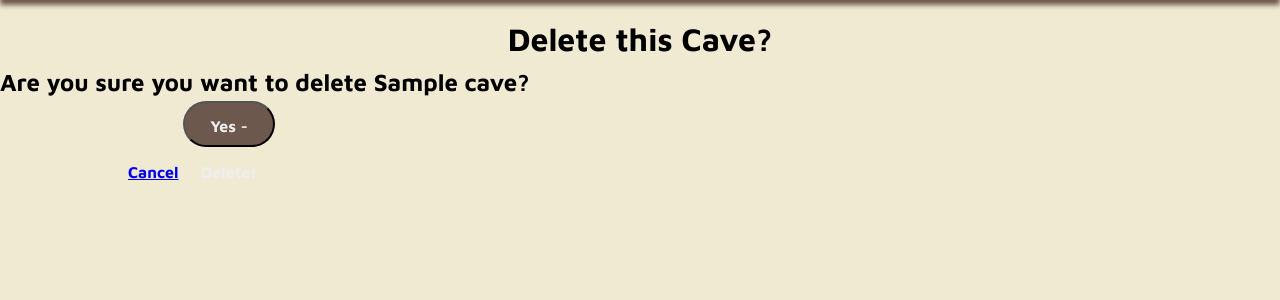
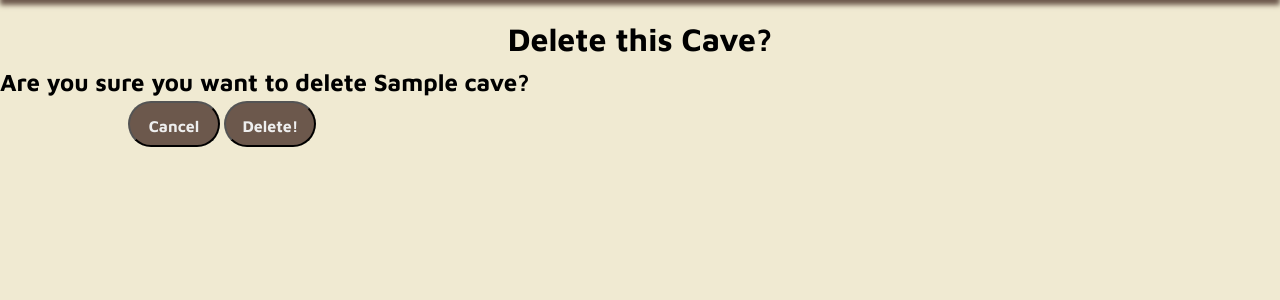
Before and after one commit to radford-coding/bearbnb, a Django app: template main_app/templates/main_app/cave_confirm_delete.html in a window 1280 px wide. Shown: the part 66-366 px from the top of the page. Run offline with Django 5.2, Linux system fonts and the light colour scheme; the template is opened without the code that fills it: most values are stand-ins (such as "Sample title", 1, 10 or a date in 2020).

Commit message:
delete page button styling

```diff
--- a/main_app/templates/main_app/cave_confirm_delete.html
+++ b/main_app/templates/main_app/cave_confirm_delete.html
@@ -8,7 +8,7 @@
 
   <form action="" method="post" class="form">
     {% csrf_token %}
-    <a href="{% url 'cave-detail' cave.id %}" class="btn secondary">Cancel</a>
-    <button type="submit" class="btn danger">Yes - Delete!</button>
+    <a href="{% url 'cave-detail' cave.id %}"><button>Cancel</button></a>
+    <button type="submit" class="btn danger">Delete!</button>
   </form>
 {% endblock %}
```
